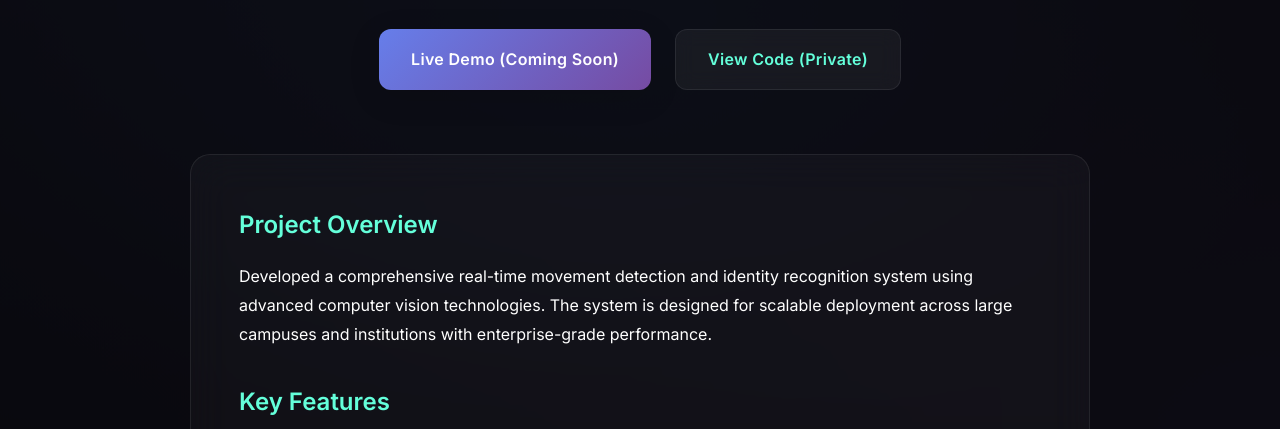
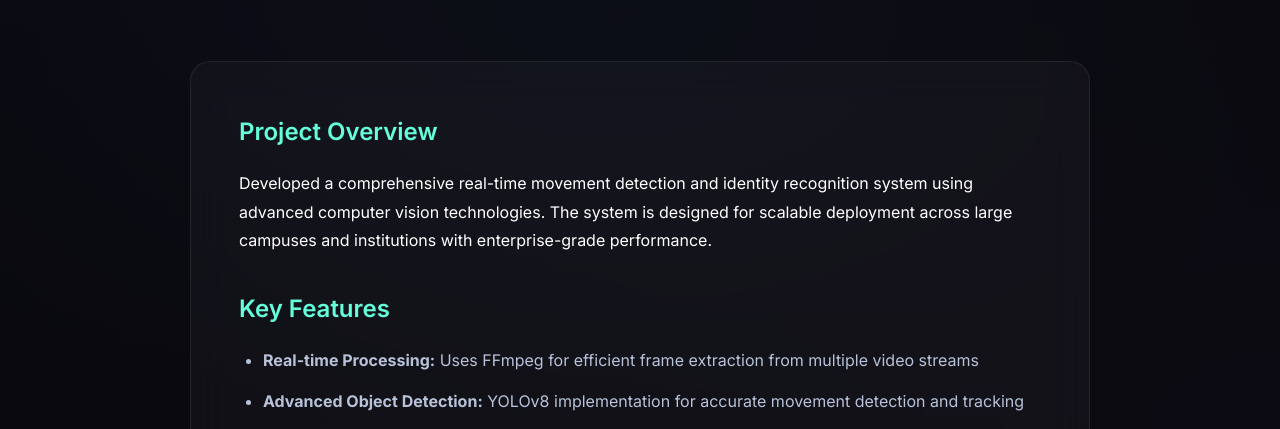
Before and after one commit to ayushchouhan0/portfolio, a plain HTML site: page intelligent-surveillance.html in a window 1280 px wide. Shown: the part 364-793 px from the top of the page. Drawn offline with Linux system fonts and the light colour scheme.

Commit message:
Update intelligent-surveillance.html

```diff
--- a/intelligent-surveillance.html
+++ b/intelligent-surveillance.html
@@ -38,10 +38,6 @@
                         <span class="tech-tag">Computer Vision</span>
                         <span class="tech-tag">Real-time Processing</span>
                     </div>
-                    <div class="project-links">
-                        <a href="#" class="btn btn-primary" target="_blank">Live Demo (Coming Soon)</a>
-                        <a href="#" class="btn btn-secondary" target="_blank">View Code (Private)</a>
-                    </div>
                 </div>
                 <div class="project-description">
                     <h2>Project Overview</h2>
```
